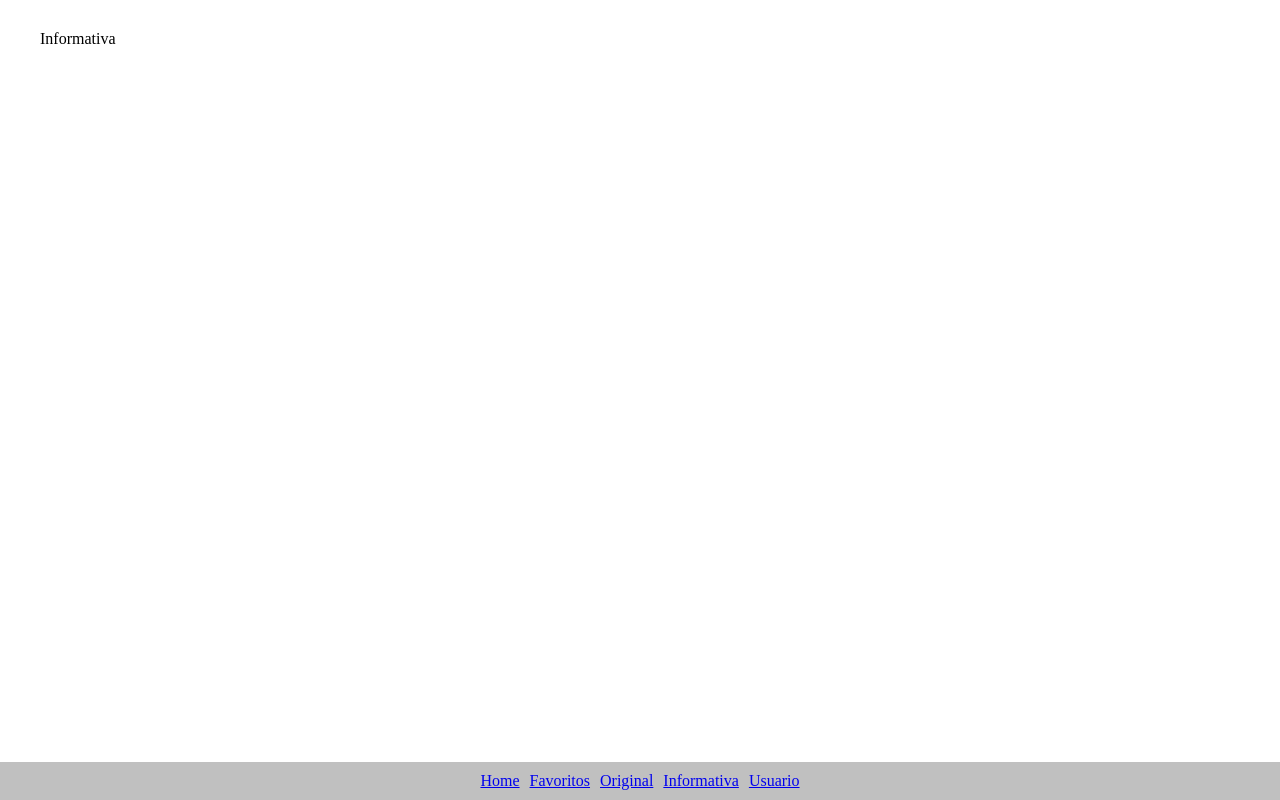
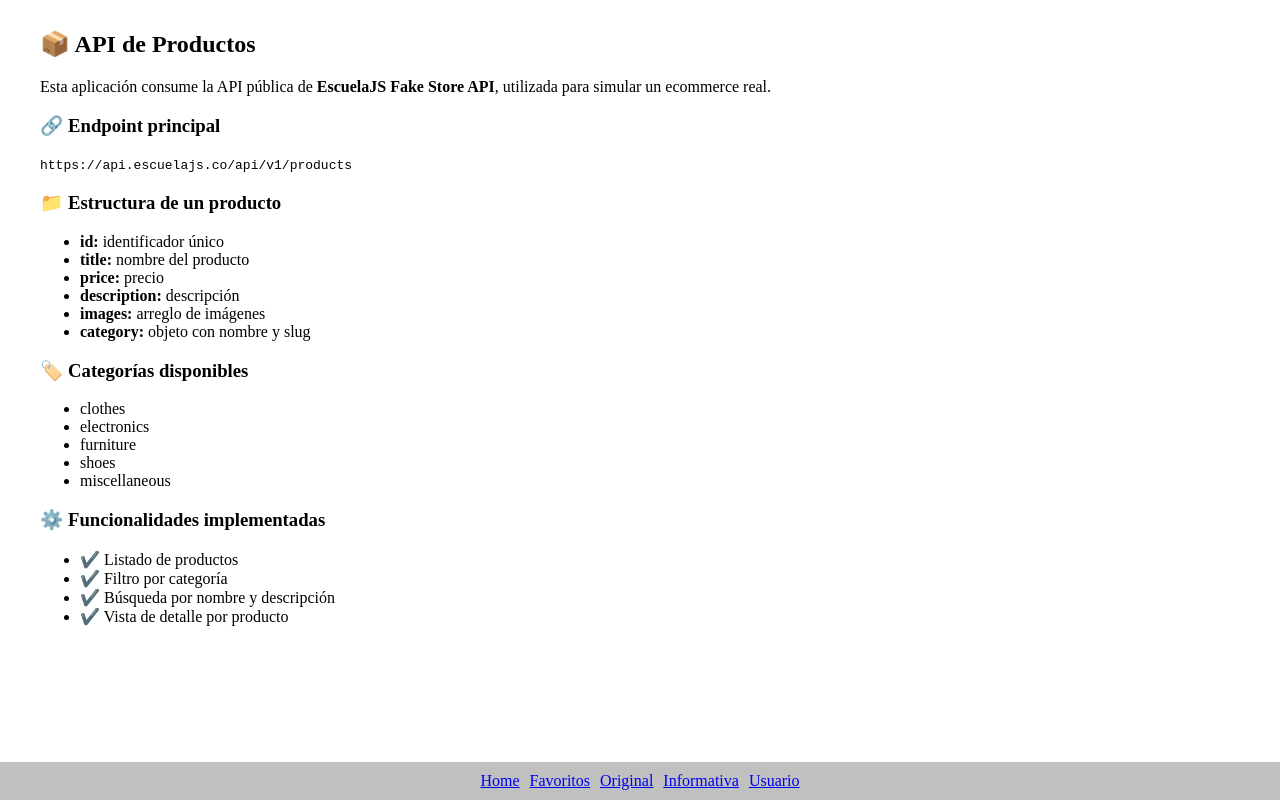
Before and after one commit to Juand12348/escuelas-api, a React (Vite) app: page /informativa in a window 1280 px wide. Built offline with nearby package versions, Linux system fonts and the light colour scheme.

Commit message:
Agregando filtro y product

```diff
--- a/package.json
+++ b/package.json
@@ -12,7 +12,8 @@
   "dependencies": {
     "react": "^19.2.4",
     "react-dom": "^19.2.4",
-    "react-router": "^7.13.2"
+    "react-router": "^7.13.2",
+    "react-router-dom": "^7.14.1"
   },
   "devDependencies": {
     "@eslint/js": "^9.39.4",
--- a/src/App.tsx
+++ b/src/App.tsx
@@ -30,7 +30,7 @@ function App() {
           <Route path='/original' element={<Original />}/>
           <Route path='/informativa' element={<Informativa />}/>
           <Route path='/usuario' element={<Usuario />}/>
-          <Route path='/equipo' element={<Producto />}/>
+          <Route path='/producto/:id' element={<Producto />}/>
 
         </Routes>
 
--- a/src/home/index.tsx
+++ b/src/home/index.tsx
@@ -1,55 +1,117 @@
 import { useEffect, useState } from "react";
-import "./style.css"
+import { Link } from "react-router-dom";
+
+import "./style.css";
 
 interface ProductsOptions {
-
   id: number;
   title: string;
   slug: string;
   price: number;
   description: string;
   images: string[];
-
+  category: {
+    id: number;
+    name: string;
+    slug: string;
+  };
 }
 
-export default function Home(){
+type FiltroTipo =
+  | "clothes"
+  | "electronics"
+  | "furniture"
+  | "shoes"
+  | "miscellaneous";
+
+export default function Home() {
   const [products, setProducts] = useState<ProductsOptions[]>([]);
+  const [filtro, setFiltro] = useState<FiltroTipo | undefined>();
+  const [busqueda, setBusqueda] = useState("");
+
+  const filtros: FiltroTipo[] = [
+    "clothes",
+    "electronics",
+    "furniture",
+    "shoes",
+    "miscellaneous",
+  ];
 
   useEffect(() => {
     const fetchData = async () => {
-            try{
-                const res = await fetch('https://api.escuelajs.co/api/v1/products');
+      try {
+        const res = await fetch(
+          "https://api.escuelajs.co/api/v1/products"
+        );
         const data = await res.json();
-
         setProducts(data);
-            }catch(error){
-                console.log('Error cargando datos: ', error);
+      } catch (error) {
+        console.log("Error cargando datos: ", error);
       }
-        }
+    };
 
     fetchData();
   }, []);
 
+  const productsFiltrados = products.filter((product) => {
+    const texto = busqueda.toLowerCase();
+
+    const coincideBusqueda =
+      texto === "" ||
+      product.title.toLowerCase().includes(texto) ||
+      product.description.toLowerCase().includes(texto);
+
+    const coincideCategoria =
+      !filtro || product.category?.slug === filtro;
+
+    return coincideBusqueda && coincideCategoria;
+  });
+
   return (
     <div>
+      <div className="filtros">
+        {filtros.map((type) => (
+          <button
+            key={type}
+            onClick={() =>
+              setFiltro(filtro === type ? undefined : type)
+            }
+            className={filtro === type ? "habilitado" : ""}
+          >
+            {type}
+          </button>
+        ))}
+      </div>
+
+      <input
+        type="text"
+        placeholder="Buscar..."
+        value={busqueda}
+        onChange={(e) => setBusqueda(e.target.value)}
+      />
 
       <h2>Productos</h2>
 
-        {products.map((product) => (
-            <div key={product.id}>
-            <h3>{product.id}</h3>
-            <h4>{product.title}</h4>
-            <p>{product.slug}</p>
-            <p>{product.price}</p>
-            <p>{product.description}</p>
+      {productsFiltrados.map((product) => (
+  <Link
+    to={`/producto/${product.id}`}
+    key={product.id}
+    className="card-link"
+  >
+    <div className="card">
       <img
-                src={product.images?.length ? product.images[0] : "https://via.placeholder.com/150"}
+        src={
+          product.images?.length
+            ? product.images[0]
+            : "https://via.placeholder.com/150"
+        }
         alt={product.title}
       />
+      <h4>{product.title}</h4>
+      <p>${product.price}</p>
     </div>
+  </Link>
 ))}
-
     </div>
-)
-
+  );
 }
--- a/src/informativa/index.tsx
+++ b/src/informativa/index.tsx
@@ -3,9 +3,45 @@ import "./style.css"
 export default function Informativa(){
 
 return (
-    <>
-        <p>Informativa</p>
-    </>
-)
+    <div className="api-info">
+      <h2>📦 API de Productos</h2>
+
+      <p>
+        Esta aplicación consume la API pública de{" "}
+        <strong>EscuelaJS Fake Store API</strong>, utilizada para simular un
+        ecommerce real.
+      </p>
+
+      <h3>🔗 Endpoint principal</h3>
+      <code>https://api.escuelajs.co/api/v1/products</code>
+
+      <h3>📁 Estructura de un producto</h3>
+      <ul>
+        <li><strong>id:</strong> identificador único</li>
+        <li><strong>title:</strong> nombre del producto</li>
+        <li><strong>price:</strong> precio</li>
+        <li><strong>description:</strong> descripción</li>
+        <li><strong>images:</strong> arreglo de imágenes</li>
+        <li><strong>category:</strong> objeto con nombre y slug</li>
+      </ul>
+
+      <h3>🏷️ Categorías disponibles</h3>
+      <ul>
+        <li>clothes</li>
+        <li>electronics</li>
+        <li>furniture</li>
+        <li>shoes</li>
+        <li>miscellaneous</li>
+      </ul>
+
+      <h3>⚙️ Funcionalidades implementadas</h3>
+      <ul>
+        <li>✔️ Listado de productos</li>
+        <li>✔️ Filtro por categoría</li>
+        <li>✔️ Búsqueda por nombre y descripción</li>
+        <li>✔️ Vista de detalle por producto</li>
+      </ul>
+    </div>
+  );
 
 }
--- a/src/producto/index.tsx
+++ b/src/producto/index.tsx
@@ -1,11 +1,60 @@
-import "./style.css"
+import { useParams } from "react-router";
+import "./style.css";
+import { useEffect, useState } from "react";
 
-export default function Producto(){
+interface ProductData {
+  id: number;
+  title: string;
+  slug: string;
+  price: number;
+  description: string;
+  images: string[];
+}
 
-return (
+export default function Producto() {
+  const { id } = useParams<{ id: string }>();
+
+  const [data, setData] = useState<ProductData | null>(null);
+
+  useEffect(() => {
+    if (!id) return;
+
+    const fetchData = async () => {
+      try {
+        const res = await fetch(
+          `https://api.escuelajs.co/api/v1/products/${id}`
+        );
+
+        const data = await res.json();
+        setData(data);
+      } catch (error) {
+        console.error("Error cargando datos: ", error);
+      }
+    };
+
+    fetchData();
+  }, [id]);
+
+  if (!data) return <p>Cargando...</p>;
+
+  return (
     <>
-        <p>Producto</p>
+      <h2>Producto</h2>
+
+      <div>
+        <h3>{data.id}</h3>
+        <h4>{data.title}</h4>
+        <p>${data.price}</p>
+        <p>{data.description}</p>
+        <img
+          src={
+            data.images?.length
+              ? data.images[0]
+              : "https://via.placeholder.com/150"
+          }
+          alt={data.title}
+        />
+      </div>
     </>
-)
-
+  );
 }
```
Also changed, not shown: 1 other file (tests, documents, lock files or other folders). Lines whose indentation alone changed are shown as unchanged.
